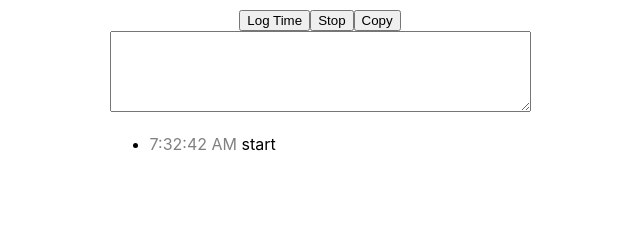
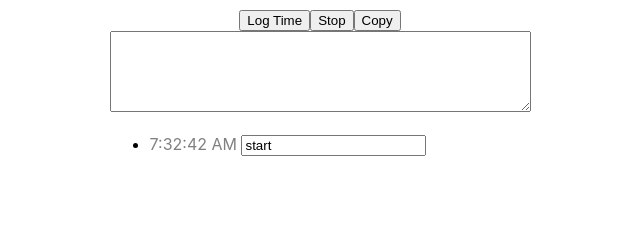
Before and after one commit to joe-trellick/timestamp-stopwatch-react, a React (Create React App) app: page / in a window 1280 px wide. Both pictures are taken after a click on the button "Start". Shown: the top 225 px of the page, without its empty margins (320-960 px from the left). Built offline with nearby package versions, Linux system fonts and the light colour scheme.

Commit message:
Make the individual log note editable

```diff
--- a/src/Stopwatch.js
+++ b/src/Stopwatch.js
@@ -71,9 +71,14 @@ class Stopwatch extends React.Component {
                 {this.state.logEntries.length > 0 &&
                     <div className="log">
                         <ul>
-                            {this.state.logEntries.map(entry => (
+                            {this.state.logEntries.map((entry, index) => (
                                 <li key={entry.timestamp.toISOString()}>
-                                    <span class="timestamp">{entry.timestamp.toLocaleTimeString()}</span> {entry.note}
+                                    <span class="timestamp">{entry.timestamp.toLocaleTimeString()} </span>
+                                    <input type="text" value={entry.note} onChange={ e => {
+                                        let logEntries = this.state.logEntries;
+                                        logEntries[index].note = e.target.value;
+                                        this.setState({logEntries: logEntries});
+                                    }} />
                                 </li>
                             ))}
                         </ul>
```
